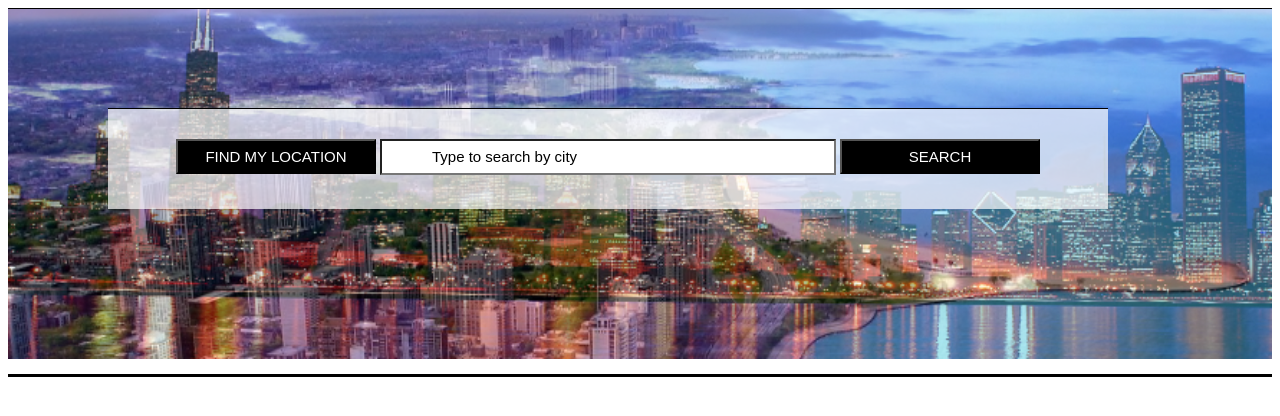
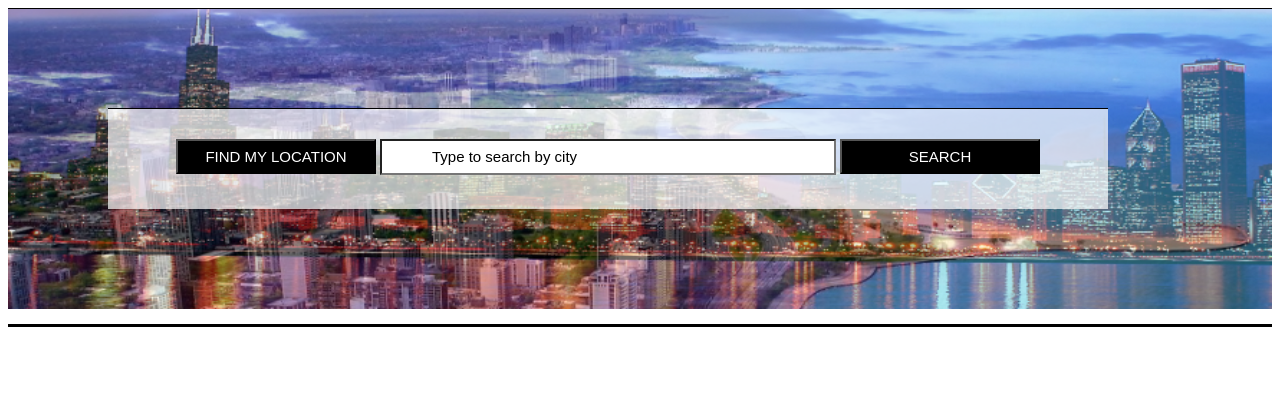
Before and after one commit to madhuri02/Mary-Stevens, a plain HTML site: page web/crossfade.html in a window 1280 px wide. Drawn offline with Linux system fonts and the light colour scheme.

Commit message:
CrossFade

```diff
--- a/web/crossfade1.css
+++ b/web/crossfade1.css
@@ -3,7 +3,7 @@
 }
 .imgbox img{
    position:absolute;
-    height:350px;
+    height:300px;
     width:100%;
     border-top:1px solid black;
     padding-bottom:15px;
@@ -34,7 +34,7 @@ opacity:0;
     height:100px;
     width:1000px;
     background:rgba(255,255,255,0.7);
-    position:fixed;
+    position:absolute;
     text-align:center;
     margin-top:100px;
     margin-left:100px;
```
